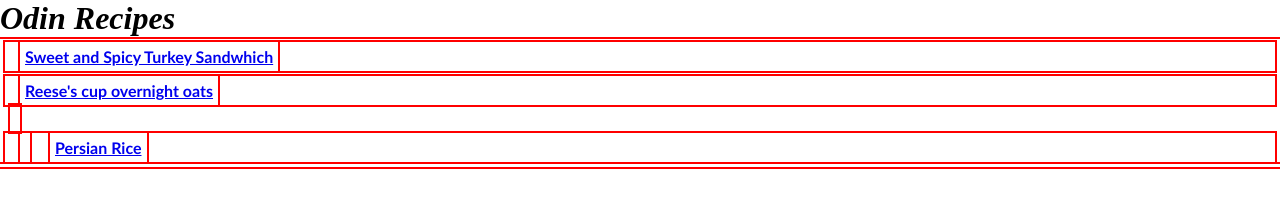
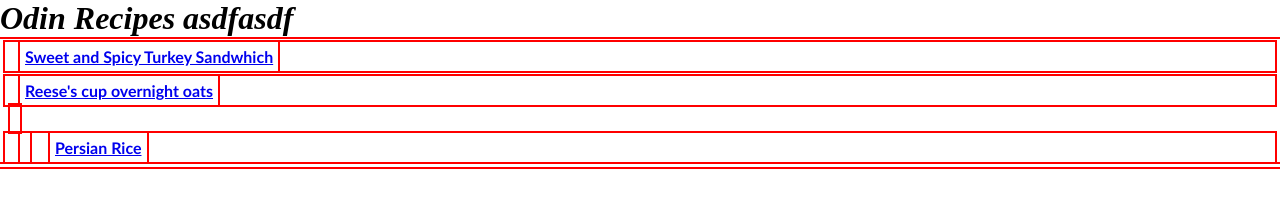
Before and after one commit to ananuuk/odin-recipes, a plain HTML site: page index.html in a window 1280 px wide. Drawn offline with Linux system fonts and the light colour scheme.

Commit message:
index.html

```diff
--- a/index.html
+++ b/index.html
@@ -7,7 +7,7 @@
     <title>Document</title>
 </head>
 <body>
-    <h1>Odin Recipes</h1>
+    <h1>Odin Recipes asdfasdf</h1>
     <p><a href='./recipes/turkey_sandwich.html' rel="noopener noreferrer">Sweet and Spicy Turkey Sandwhich</a></p>
     <p><a href='./recipes/overnight_oats.html' rel='noopener noreferrer'>Reese's cup overnight oats</p>
     <p><a href='./recipes/persian_rice.html' rel='noopener noreferrer'>Persian Rice</a></p>
```
